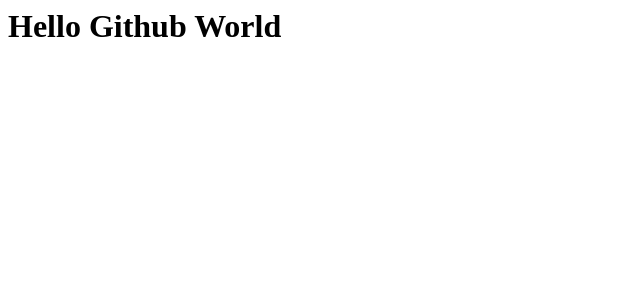
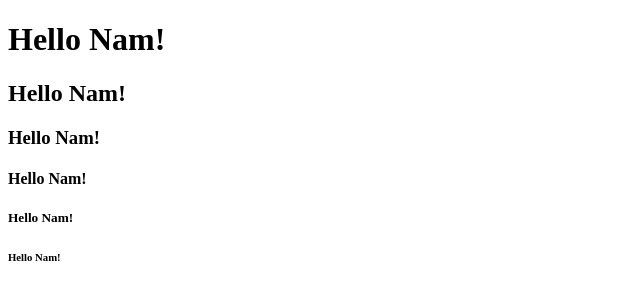
Before and after one commit to namildevelop/first, a plain HTML site: page index.html in a window 1280 px wide. Shown: the whole page, without its empty margins (0-640 px from the left). Drawn offline with Linux system fonts and the light colour scheme.

Commit message:
[수정] index.html 내용 수정

```diff
--- a/index.html
+++ b/index.html
@@ -1 +1,16 @@
-<h1>Hello Github World</h1>
+<!DOCTYPE html>
+<html lang="en">
+<head>
+    <meta charset="UTF-8">
+    <meta name="viewport" content="width=device-width, initial-scale=1.0">
+    <title>Document</title>
+</head>
+<body>
+    <h1>Hello Nam!</h1>
+    <h2>Hello Nam!</h2>
+    <h3>Hello Nam!</h3>
+    <h4>Hello Nam!</h4>
+    <h5>Hello Nam!</h5>
+    <h6>Hello Nam!</h6>
+</body>
+</html>
```
